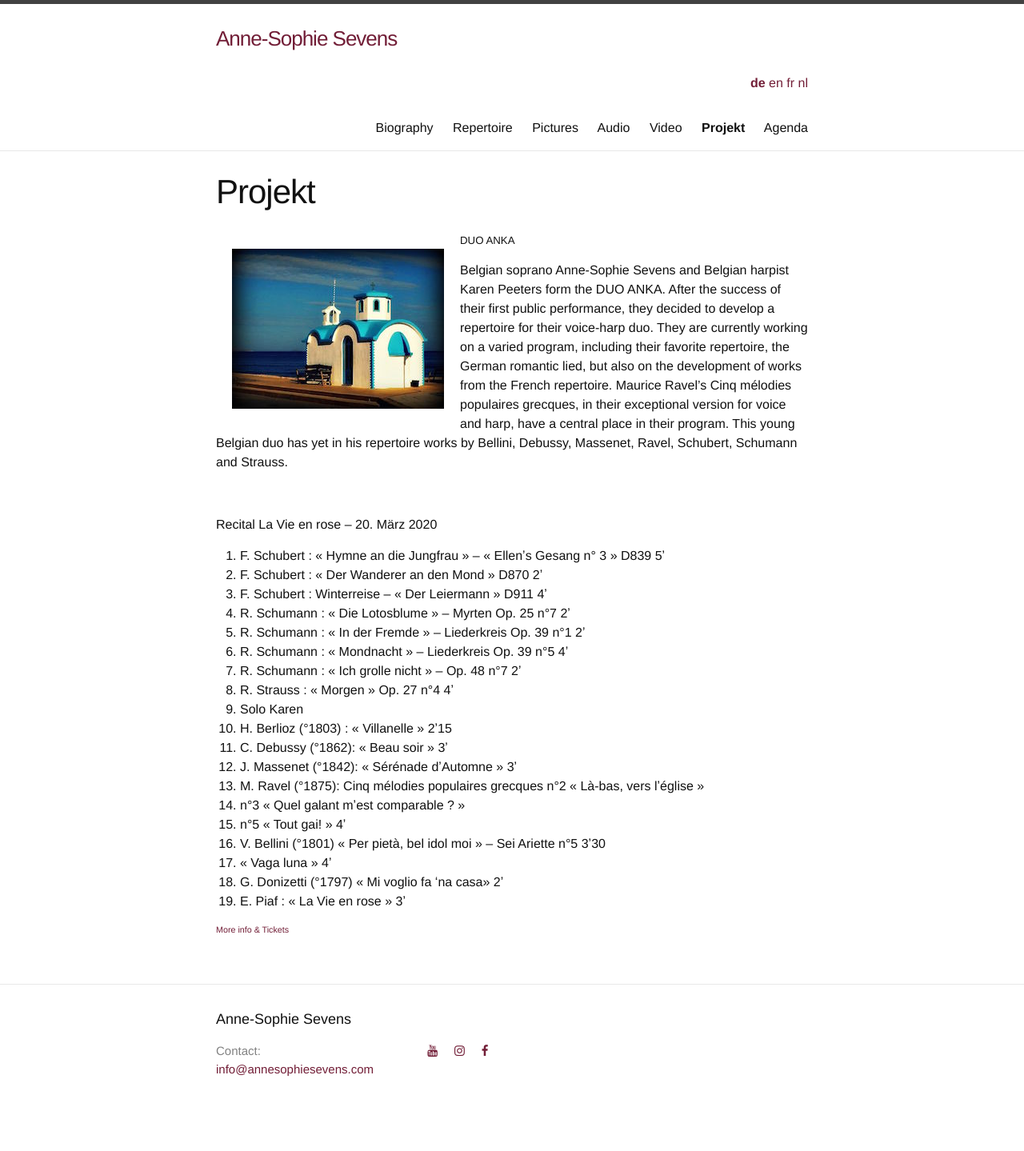
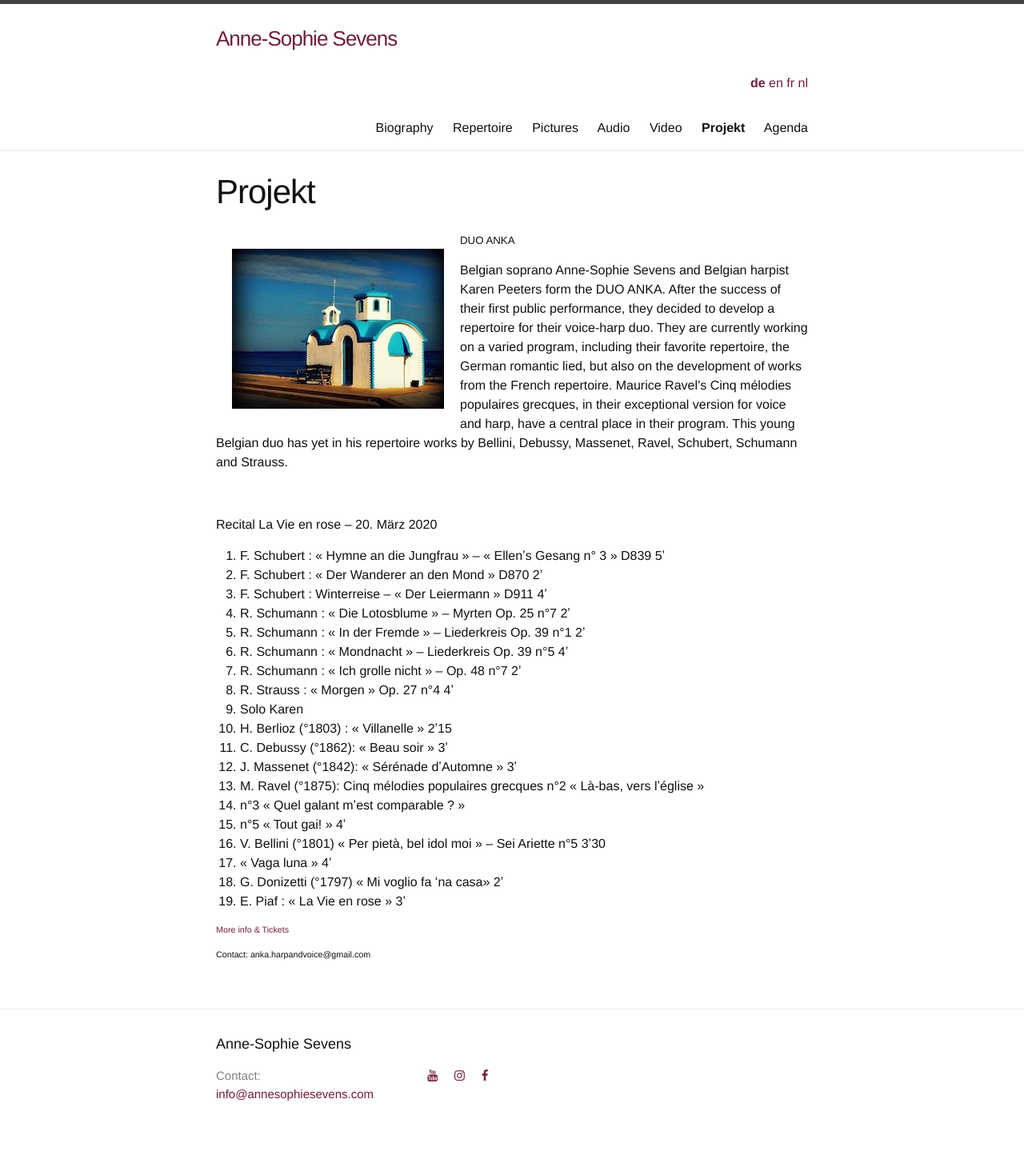
Before and after one commit to annesophie-sevens/annesophie-sevens.github.io, a Jekyll site: the page built from project-de.md, in a window 1280 px wide. Shown: the whole page at 80% size. Built offline with Jekyll 4.4.1, drawn with Linux system fonts in a browser that asks for light colours; nearby versions of some CDN libraries; before the commit the page ends 1408 px from its top, so only the background shows below that.

Commit message:
Update project-de.md

```diff
--- a/project-de.md
+++ b/project-de.md
@@ -39,3 +39,5 @@ Recital La Vie en rose – 20. März 2020
 
 
 ###### <a href="https://www.casaveronica.net/events/duo-anka" target="_blank">More info & Tickets</a>
+
+###### Contact: anka.harpandvoice@gmail.com
```
